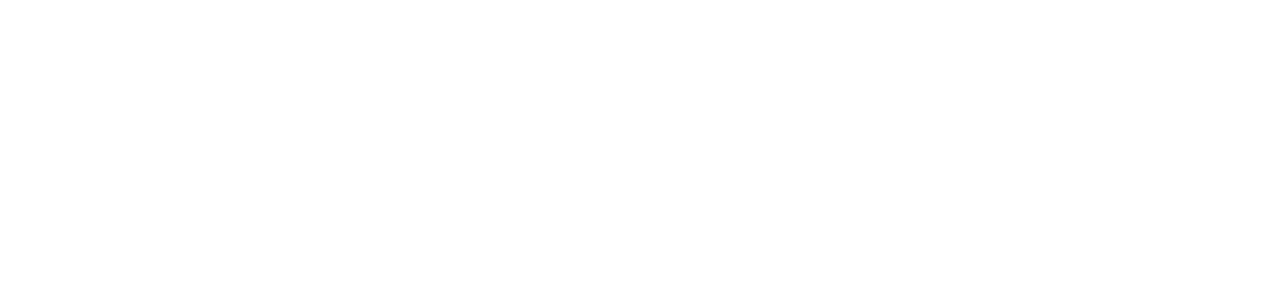
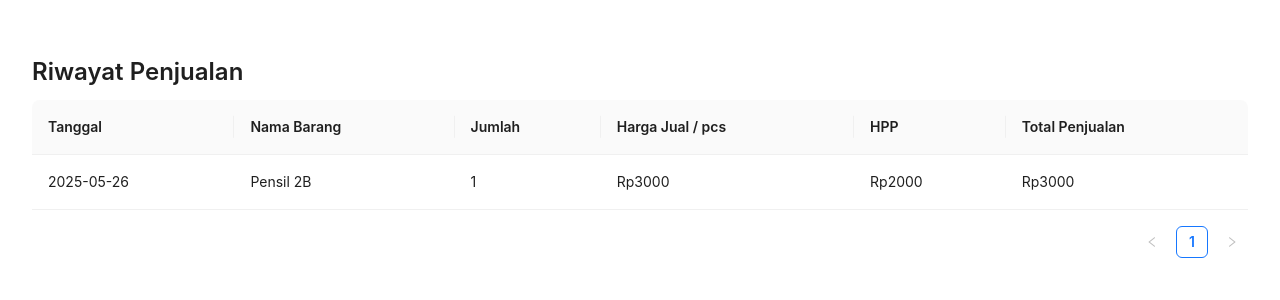
Before and after one commit to AlbaniRajata/toko-kita, a React (Create React App) app: page /sales-list in a window 1280 px wide. Before the commit this address had no page. Shown: the top 300 px of the page. Built offline with nearby package versions, Linux system fonts and the light colour scheme; data requests are answered from the project's data file.

Commit message:
daftar penjualan dan pembelian

```diff
--- a/src/App.js
+++ b/src/App.js
@@ -3,6 +3,9 @@ import { BrowserRouter as Router, Routes, Route } from 'react-router-dom';
 import AddStockPage from './pages/AddStockPage';
 import PurchasePage from './pages/PurchasePage';
 import SalesPage from './pages/SalesPage';
+import SalesList from './pages/SalesList';
+import PurchasesList from './pages/PurchasesList';
+
 
 function App() {
   return (
@@ -11,6 +14,8 @@ function App() {
         <Route path="/" element={<AddStockPage />} />
         <Route path="/purchase" element={<PurchasePage />} />
         <Route path="/sales" element={<SalesPage />} />
+        <Route path="/sales-list" element={<SalesList />} />
+        <Route path="/purchases-list" element={<PurchasesList />} />
       </Routes>
     </Router>
   );
--- /dev/null
+++ b/src/pages/PurchasesList.jsx
@@ -0,0 +1,30 @@
+import { Table, Typography } from 'antd';
+import { useEffect, useState } from 'react';
+import axios from 'axios';
+
+const PurchasesList = () => {
+  const [data, setData] = useState([]);
+
+  useEffect(() => {
+    axios.get('http://localhost:3001/purchases').then((res) => {
+      setData(res.data);
+    });
+  }, []);
+
+  const columns = [
+    { title: 'Tanggal', dataIndex: 'date', key: 'date' },
+    { title: 'Nama Barang', dataIndex: 'name', key: 'name' },
+    { title: 'Supplier', dataIndex: 'supplier', key: 'supplier' },
+    { title: 'Jumlah', dataIndex: 'quantity', key: 'quantity' },
+    { title: 'Harga Beli / pcs', dataIndex: 'purchasePrice', key: 'purchasePrice', render: (val) => `Rp${val}` },
+  ];
+
+  return (
+    <div style={{ padding: '2rem' }}>
+      <Typography.Title level={3}>Riwayat Pembelian</Typography.Title>
+      <Table rowKey="id" dataSource={data} columns={columns} pagination={{ pageSize: 5 }} />
+    </div>
+  );
+};
+
+export default PurchasesList;
--- /dev/null
+++ b/src/pages/SalesList.jsx
@@ -0,0 +1,31 @@
+import { Table, Typography } from 'antd';
+import { useEffect, useState } from 'react';
+import axios from 'axios';
+
+const SalesList = () => {
+  const [data, setData] = useState([]);
+
+  useEffect(() => {
+    axios.get('http://localhost:3001/sales').then((res) => {
+      setData(res.data);
+    });
+  }, []);
+
+  const columns = [
+    { title: 'Tanggal', dataIndex: 'date', key: 'date' },
+    { title: 'Nama Barang', dataIndex: 'name', key: 'name' },
+    { title: 'Jumlah', dataIndex: 'quantity', key: 'quantity' },
+    { title: 'Harga Jual / pcs', dataIndex: 'sellingPrice', key: 'sellingPrice', render: (val) => `Rp${val}` },
+    { title: 'HPP', dataIndex: 'hpp', key: 'hpp', render: (val) => `Rp${val}` },
+    { title: 'Total Penjualan', dataIndex: 'total', key: 'total', render: (val) => `Rp${val}` },
+  ];
+
+  return (
+    <div style={{ padding: '2rem' }}>
+      <Typography.Title level={3}>Riwayat Penjualan</Typography.Title>
+      <Table rowKey="id" dataSource={data} columns={columns} pagination={{ pageSize: 5 }} />
+    </div>
+  );
+};
+
+export default SalesList;
```
